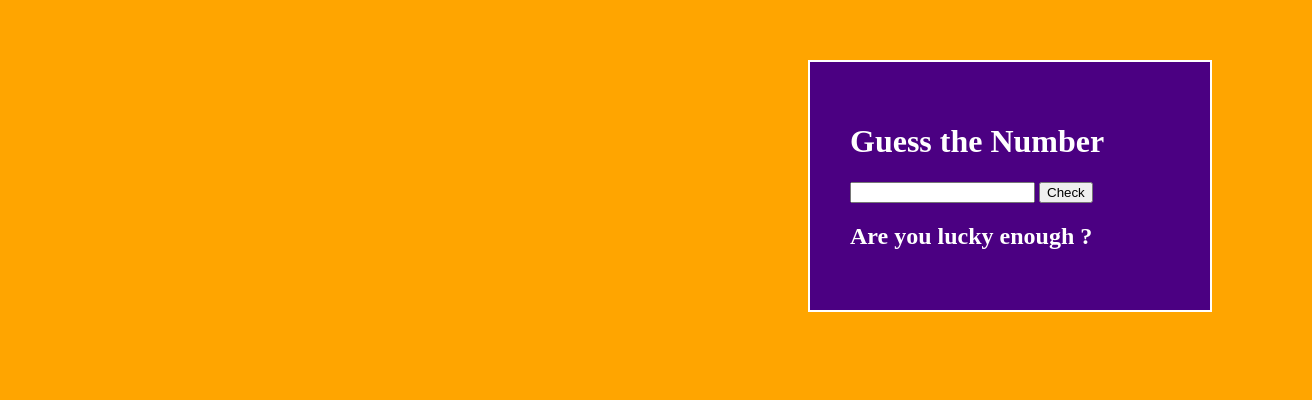
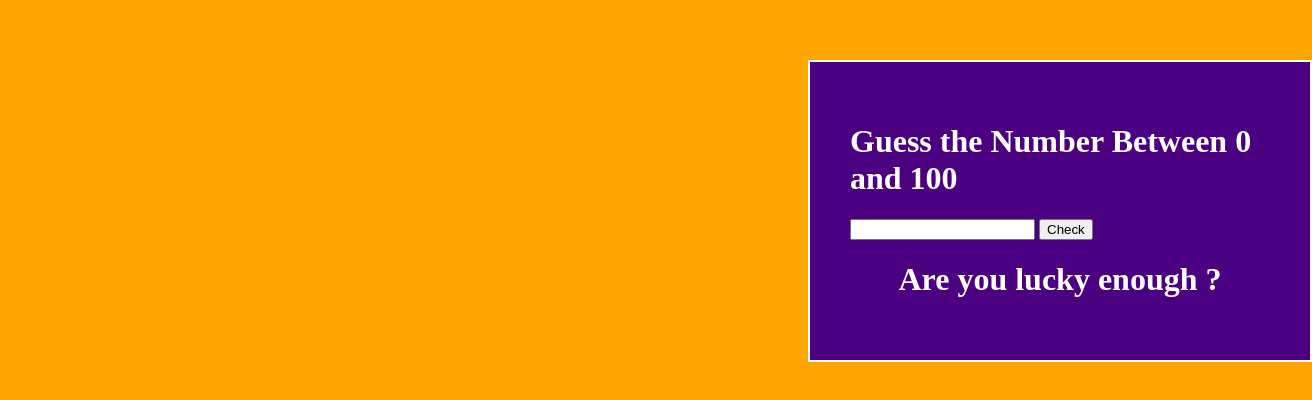
Before and after one commit to guhansp/Guess-the-Number, a plain HTML site: page index.html in a window 1280 px wide. Shown: the part 240-640 px from the top of the page, 1312 px wide, since content can reach past the window. Drawn offline with Linux system fonts and the light colour scheme.

Commit message:
edited CSS

```diff
--- a/index.html
+++ b/index.html
@@ -5,16 +5,16 @@
     <meta http-equiv="X-UA-Compatible" content="IE=edge">
     <meta name="viewport" content="width=device-width, initial-scale=1.0">
     <link rel="stylesheet" href="style.css">
-    <title>Guess the Number Between 0 and 100 </title>
+    <title>Guess the Number</title>
     <script src="app.js"></script>
 </head>
 <body>
     <div id="container">
         <div id="apps">
-        <h1> Guess the Number </h1>
+        <h1> Guess the Number Between 0 and 100 </h1>
         <input type="text" id="inpbox">
-        <button onclick="check()"> Check </button>
-        <h2 id="par">Are you lucky enough ?</h2>
+        <button onclick="check()" id="inp"> Check </button>
+        <h1 id="par">Are you lucky enough ?</h1>
     </div>
     </div>
 
--- a/style.css
+++ b/style.css
@@ -9,7 +9,7 @@ background-color: #4B0082;
 display: flex;
 align-content: center;
 margin-left: 800px;
-width: 400px;
+width: 500px;
 margin-top: 300px;
 border: 2px white solid;
 
@@ -23,3 +23,8 @@ border: 2px white solid;
     padding: 40px;
 
 }
+
+#par ,#inp ,#inpbox
+{
+    text-align: center;
+}
```
